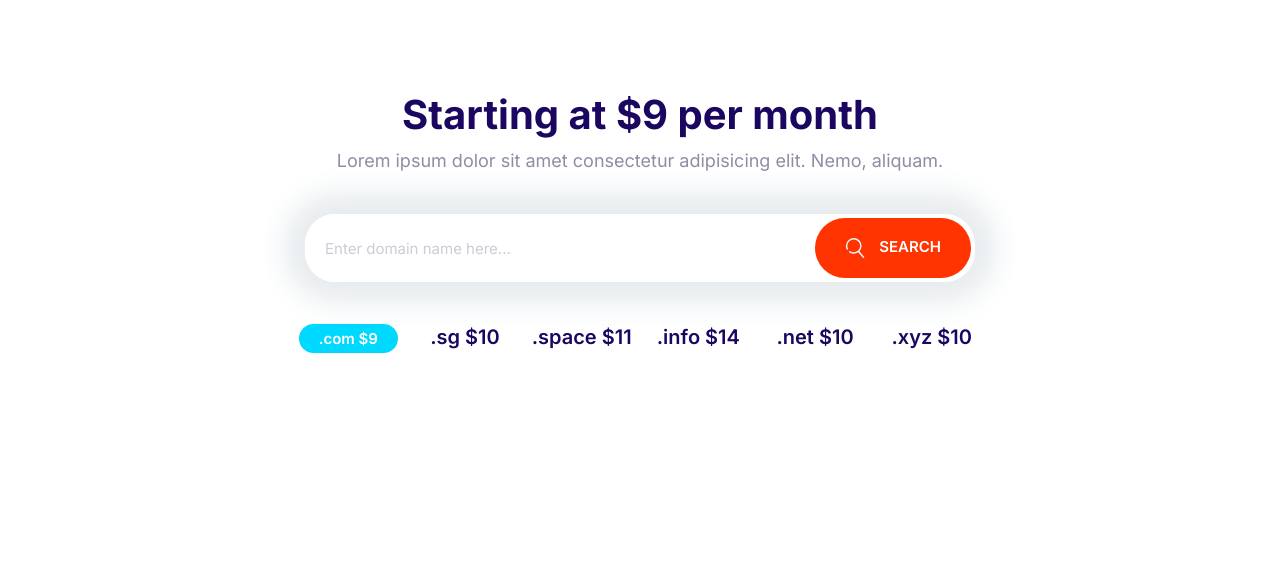
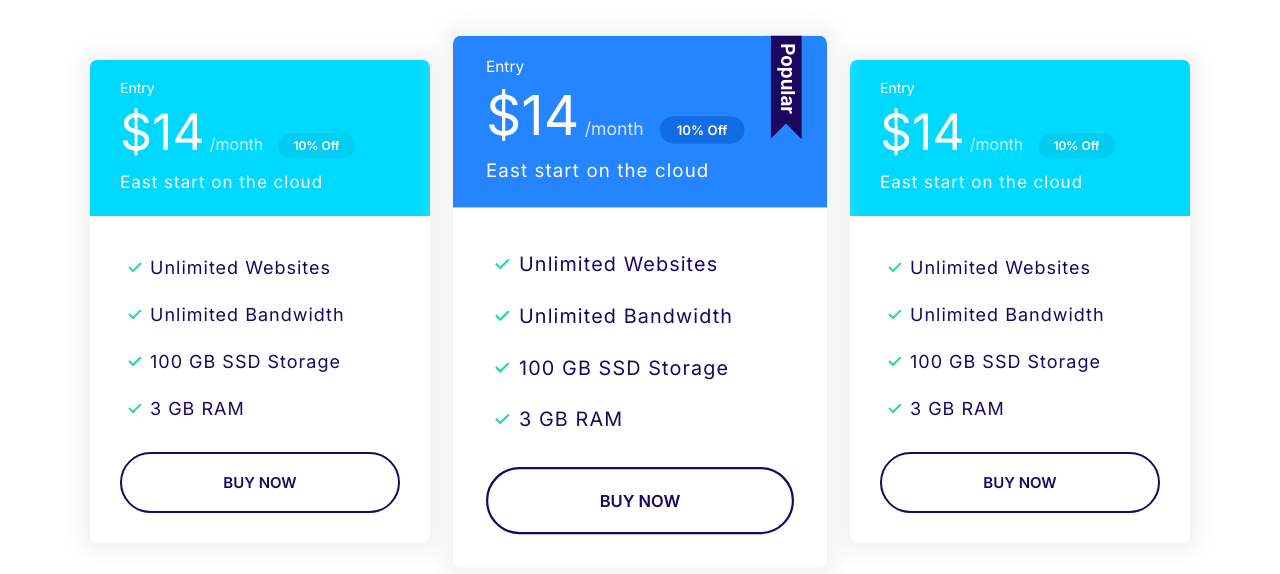
Before and after one commit to guy586/Moshify, a plain HTML site: page index.html in a window 1280 px wide. Drawn offline with Linux system fonts and the light colour scheme.

Commit message:
Build the block-plans component.

```diff
--- a/css/styles.css
+++ b/css/styles.css
@@ -325,11 +325,19 @@ a {
   color: #fff;
 }
 
+.card--primary .badge--primary {
+  background: #126de4;
+}
+
 .card--secondary .badge--secondary {
   background: #02cdf1;
 }
 
 /* Plans */
+.plan {
+  transition: transform 0.2s ease-out;
+}
+
 .plan__name {
   color: #fff;
   margin: 0;
@@ -360,6 +368,10 @@ a {
   letter-spacing: 1px;
 }
 
+.plan--popular {
+  transform: scale(1.1);
+}
+
 .plan--popular .card__header {
   position: relative;
 }
@@ -371,6 +383,14 @@ a {
   position: absolute;
   top: -6px;
   right: 5%;
+}
+
+.plan:hover {
+  transform: scale(1.05);
+}
+
+.plan--popular:hover {
+  transform: scale(1.15);
 }
 
 @media screen and (min-width: 1024px) {
@@ -738,3 +758,13 @@ a {
     grid-template-columns: repeat(auto-fit, minmax(10rem, 1fr));
   }
 }
+
+/* Plans Block */
+.block-plans .grid {
+  gap: 8rem 4rem;
+}
+
+.block-plans .card {
+  max-width: 500px;
+  margin: 0 auto;
+}
--- a/index.html
+++ b/index.html
@@ -15,35 +15,69 @@
     <link rel="stylesheet" href="css/styles.css" />
   </head>
   <body>
-    <section class="block container block-domain">
-      <header class="block__header">
-        <h2>Starting at $9 per month</h2>
-        <p>
-          Lorem ipsum dolor sit amet consectetur adipisicing elit. Nemo,
-          aliquam.
-        </p>
-      </header>
-      <div class="input-group">
-        <input
-          type="text"
-          class="input"
-          placeholder="Enter domain name here..."
-        />
-        <button class="btn btn--accent">
-          <svg class="icon icon--white">
-            <use xlink:href="images/sprite.svg#search"></use>
-          </svg>
-          Search
-        </button>
+    <section class="block container block-plans">
+      <div class="grid grid--1x3">
+        <div class="plan">
+          <div class="card card--secondary">
+            <header class="card__header">
+              <h3 class="plan__name">Entry</h3>
+              <span class="plan__price">$14</span>
+              <span class="plan__billing-cycle">/month</span>
+              <span class="badge badge--secondary badge--small">10% Off</span>
+              <span class="plan__description">East start on the cloud</span>
+            </header>
+            <div class="card__body">
+              <ul class="list list--tick">
+                <li class="list__item">Unlimited Websites</li>
+                <li class="list__item">Unlimited Bandwidth</li>
+                <li class="list__item">100 GB SSD Storage</li>
+                <li class="list__item">3 GB RAM</li>
+              </ul>
+              <button class="btn btn--outline btn--block">Buy Now</button>
+            </div>
+          </div>
+        </div>
+        <div class="plan plan--popular">
+          <div class="card card--primary">
+            <header class="card__header">
+              <h3 class="plan__name">Entry</h3>
+              <span class="plan__price">$14</span>
+              <span class="plan__billing-cycle">/month</span>
+              <span class="badge badge--primary badge--small">10% Off</span>
+              <span class="plan__description">East start on the cloud</span>
+            </header>
+            <div class="card__body">
+              <ul class="list list--tick">
+                <li class="list__item">Unlimited Websites</li>
+                <li class="list__item">Unlimited Bandwidth</li>
+                <li class="list__item">100 GB SSD Storage</li>
+                <li class="list__item">3 GB RAM</li>
+              </ul>
+              <button class="btn btn--outline btn--block">Buy Now</button>
+            </div>
+          </div>
+        </div>
+        <div class="plan">
+          <div class="card card--secondary">
+            <header class="card__header">
+              <h3 class="plan__name">Entry</h3>
+              <span class="plan__price">$14</span>
+              <span class="plan__billing-cycle">/month</span>
+              <span class="badge badge--secondary badge--small">10% Off</span>
+              <span class="plan__description">East start on the cloud</span>
+            </header>
+            <div class="card__body">
+              <ul class="list list--tick">
+                <li class="list__item">Unlimited Websites</li>
+                <li class="list__item">Unlimited Bandwidth</li>
+                <li class="list__item">100 GB SSD Storage</li>
+                <li class="list__item">3 GB RAM</li>
+              </ul>
+              <button class="btn btn--outline btn--block">Buy Now</button>
+            </div>
+          </div>
+        </div>
       </div>
-      <ul class="list block-domain__prices">
-        <li><span class="badge badge--secondary">.com $9</span></li>
-        <li>.sg $10</li>
-        <li>.space $11</li>
-        <li>.info $14</li>
-        <li>.net $10</li>
-        <li>.xyz $10</li>
-      </ul>
     </section>
     <script src="js/main.js"></script>
   </body>
```
Also changed, not shown: components/block-plans.html (added, +64 -0 lines).
